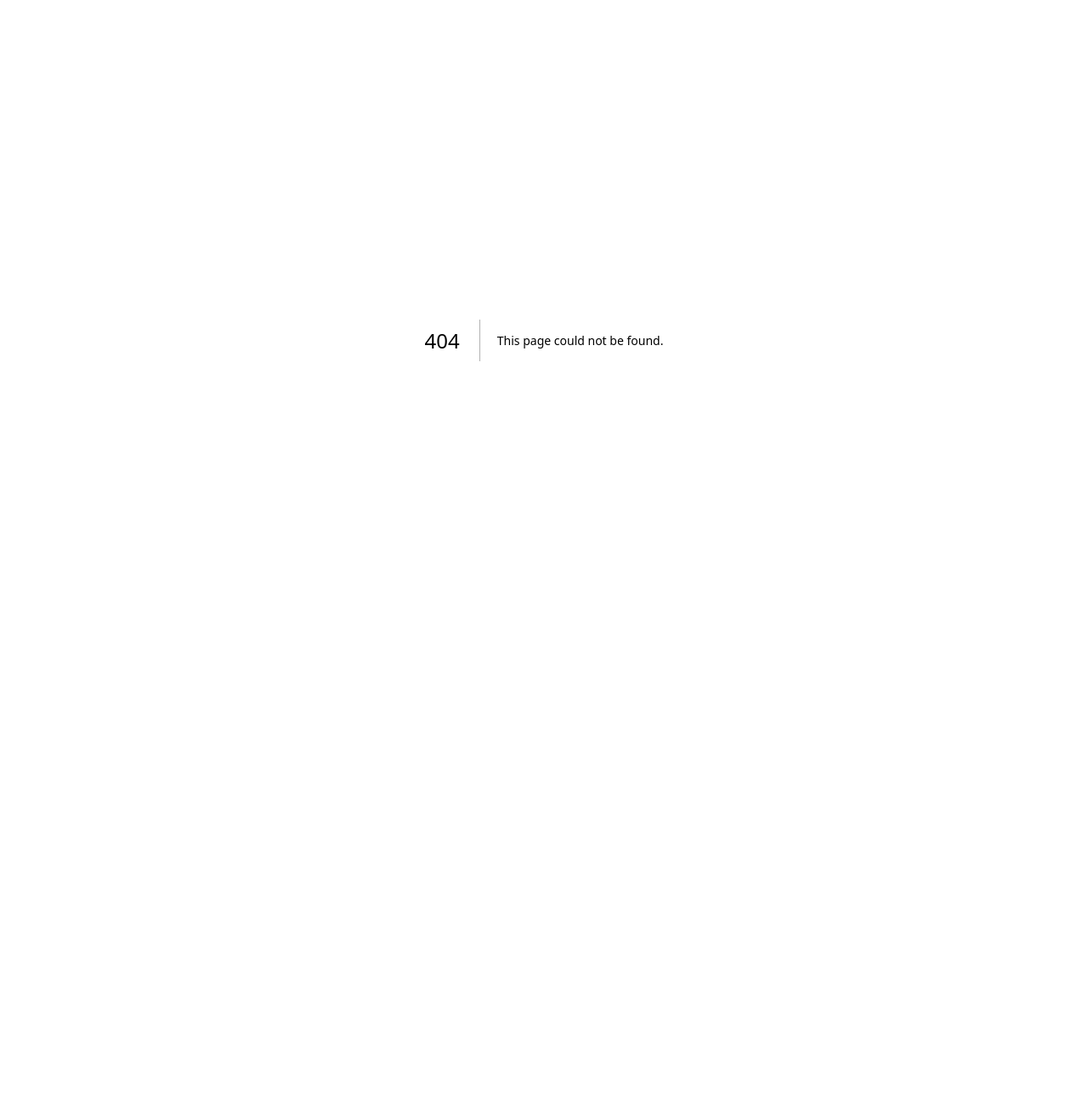
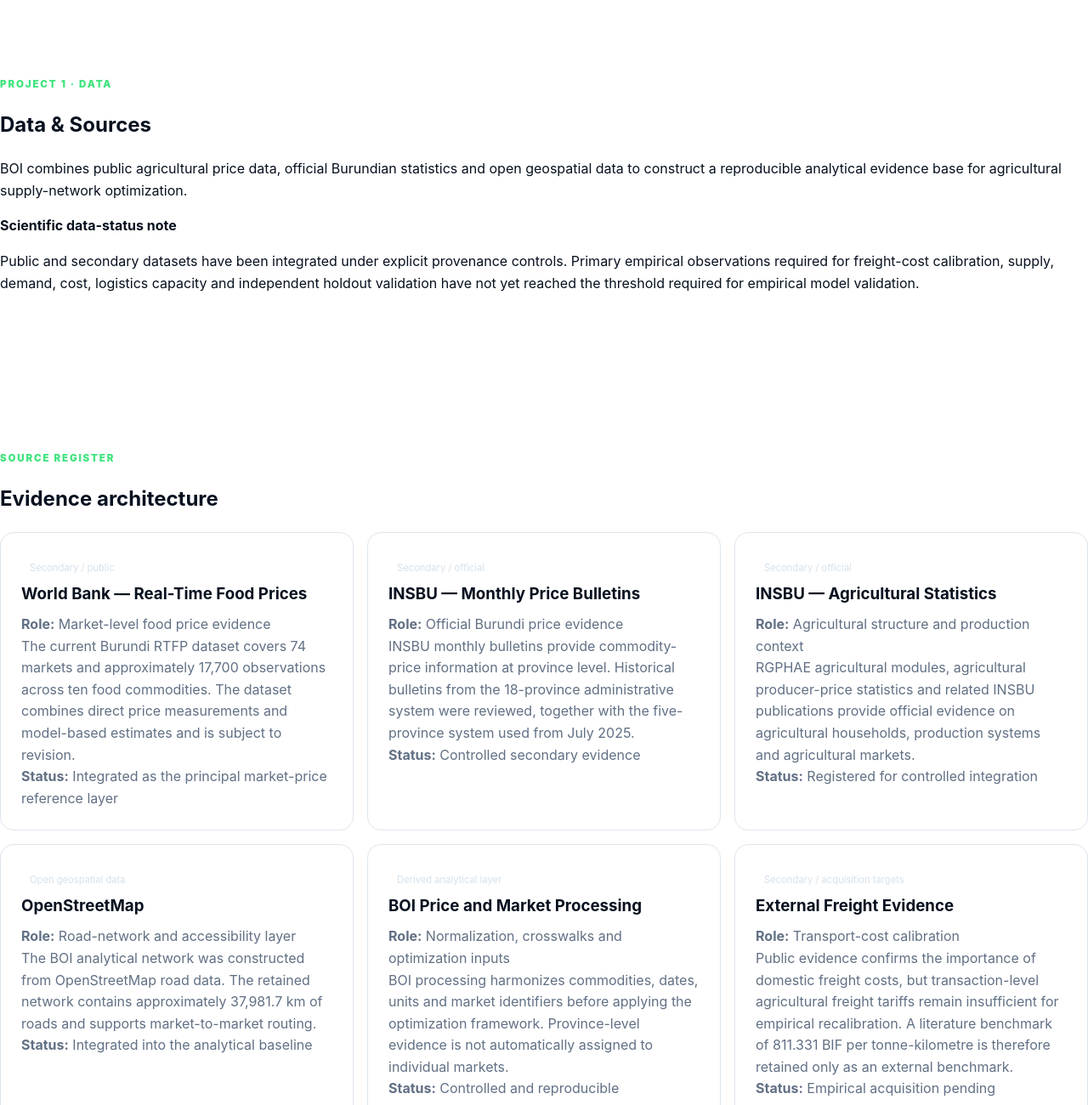
Before and after one commit to Boi2026/burundi-optimization, a Next.js app: page /research/project-1/data-sources in a window 1280 px wide. Before the commit this address had no page. Shown: the top 1300 px of the page at 85% size. Before the commit the page ends 800 px from the top, so only its background shows below. Built offline with nearby package versions, Linux system fonts and the light colour scheme.

Commit message:
Add DataSourcesPage component for Project 1
This file introduces a new DataSourcesPage component that presents various data sources used in Project 1, including their details, roles, and statuses.

```diff
--- /dev/null
+++ b/app/research/project-1/data-sources/page.tsx
@@ -0,0 +1,190 @@
+export default function DataSourcesPage() {
+  const sources = [
+    {
+      name: "World Bank — Real-Time Food Prices",
+      type: "Secondary / public",
+      role: "Market-level food price evidence",
+      details:
+        "The current Burundi RTFP dataset covers 74 markets and approximately 17,700 observations across ten food commodities. The dataset combines direct price measurements and model-based estimates and is subject to revision.",
+      status: "Integrated as the principal market-price reference layer",
+    },
+    {
+      name: "INSBU — Monthly Price Bulletins",
+      type: "Secondary / official",
+      role: "Official Burundi price evidence",
+      details:
+        "INSBU monthly bulletins provide commodity-price information at province level. Historical bulletins from the 18-province administrative system were reviewed, together with the five-province system used from July 2025.",
+      status: "Controlled secondary evidence",
+    },
+    {
+      name: "INSBU — Agricultural Statistics",
+      type: "Secondary / official",
+      role: "Agricultural structure and production context",
+      details:
+        "RGPHAE agricultural modules, agricultural producer-price statistics and related INSBU publications provide official evidence on agricultural households, production systems and agricultural markets.",
+      status: "Registered for controlled integration",
+    },
+    {
+      name: "OpenStreetMap",
+      type: "Open geospatial data",
+      role: "Road-network and accessibility layer",
+      details:
+        "The BOI analytical network was constructed from OpenStreetMap road data. The retained network contains approximately 37,981.7 km of roads and supports market-to-market routing.",
+      status: "Integrated into the analytical baseline",
+    },
+    {
+      name: "BOI Price and Market Processing",
+      type: "Derived analytical layer",
+      role: "Normalization, crosswalks and optimization inputs",
+      details:
+        "BOI processing harmonizes commodities, dates, units and market identifiers before applying the optimization framework. Province-level evidence is not automatically assigned to individual markets.",
+      status: "Controlled and reproducible",
+    },
+    {
+      name: "External Freight Evidence",
+      type: "Secondary / acquisition targets",
+      role: "Transport-cost calibration",
+      details:
+        "Public evidence confirms the importance of domestic freight costs, but transaction-level agricultural freight tariffs remain insufficient for empirical recalibration. A literature benchmark of 811.331 BIF per tonne-kilometre is therefore retained only as an external benchmark.",
+      status: "Empirical acquisition pending",
+    },
+  ];
+
+  return (
+    <main className="container">
+      <section className="section">
+        <p className="eyebrow">PROJECT 1 · DATA</p>
+
+        <h1>Data &amp; Sources</h1>
+
+        <p className="lead">
+          BOI combines public agricultural price data, official Burundian
+          statistics and open geospatial data to construct a reproducible
+          analytical evidence base for agricultural supply-network
+          optimization.
+        </p>
+
+        <div className="notice">
+          <strong>Scientific data-status note</strong>
+          <p>
+            Public and secondary datasets have been integrated under explicit
+            provenance controls. Primary empirical observations required for
+            freight-cost calibration, supply, demand, cost, logistics capacity
+            and independent holdout validation have not yet reached the
+            threshold required for empirical model validation.
+          </p>
+        </div>
+      </section>
+
+      <section className="section">
+        <p className="eyebrow">SOURCE REGISTER</p>
+        <h2>Evidence architecture</h2>
+
+        <div className="grid">
+          {sources.map((source) => (
+            <article className="card" key={source.name}>
+              <span className="tag">{source.type}</span>
+              <h3>{source.name}</h3>
+
+              <p>
+                <strong>Role:</strong> {source.role}
+              </p>
+
+              <p>{source.details}</p>
+
+              <p>
+                <strong>Status:</strong> {source.status}
+              </p>
+            </article>
+          ))}
+        </div>
+      </section>
+
+      <section className="section">
+        <p className="eyebrow">DATA GOVERNANCE</p>
+        <h2>How BOI controls the evidence</h2>
+
+        <div className="grid">
+          <article className="card">
+            <h3>Provenance</h3>
+            <p>
+              Each integrated source is classified according to origin,
+              observation type and scientific role. Secondary evidence is not
+              presented as primary field observation.
+            </p>
+          </article>
+
+          <article className="card">
+            <h3>Normalization</h3>
+            <p>
+              Commodity names, measurement units, dates and geographic
+              identifiers are harmonized before analytical processing.
+            </p>
+          </article>
+
+          <article className="card">
+            <h3>Geographic integrity</h3>
+            <p>
+              Province-level INSBU observations are not silently converted
+              into market-level observations. Geographic crosswalks require
+              explicit evidence.
+            </p>
+          </article>
+
+          <article className="card">
+            <h3>Reproducibility</h3>
+            <p>
+              Data dictionaries, source registers, quality-control files and
+              processing specifications are maintained as part of the BOI
+              research record.
+            </p>
+          </article>
+        </div>
+      </section>
+
+      <section className="section">
+        <p className="eyebrow">EMPIRICAL VALIDATION</p>
+        <h2>What is still required?</h2>
+
+        <div className="card">
+          <p>
+            A professional research platform must distinguish an analytical
+            result from an empirically validated result. BOI therefore keeps
+            the following acquisition gates explicit:
+          </p>
+
+          <ul>
+            <li>Transaction-level freight observations</li>
+            <li>Observed supply and demand quantities</li>
+            <li>Transport and operating cost components</li>
+            <li>Verified logistics and corridor capacity</li>
+            <li>Observed accessibility and road-condition evidence</li>
+            <li>Independent holdout observations for out-of-sample testing</li>
+          </ul>
+
+          <p>
+            Once sufficient independent observations are acquired, the
+            recalibration protocol can be executed and the model evaluated
+            against out-of-sample evidence.
+          </p>
+        </div>
+      </section>
+
+      <section className="section">
+        <p className="eyebrow">TRANSPARENCY</p>
+        <h2>Data limitations</h2>
+
+        <p className="lead">
+          The current Project 1 baseline is analytically finalized and
+          reproducible, but it should not be described as empirically
+          validated. This distinction is part of BOI's scientific disclosure
+          standard.
+        </p>
+
+        <a className="button" href="/research/project-1/validation">
+          View validation status →
+        </a>
+      </section>
+    </main>
+  );
+      }
```
